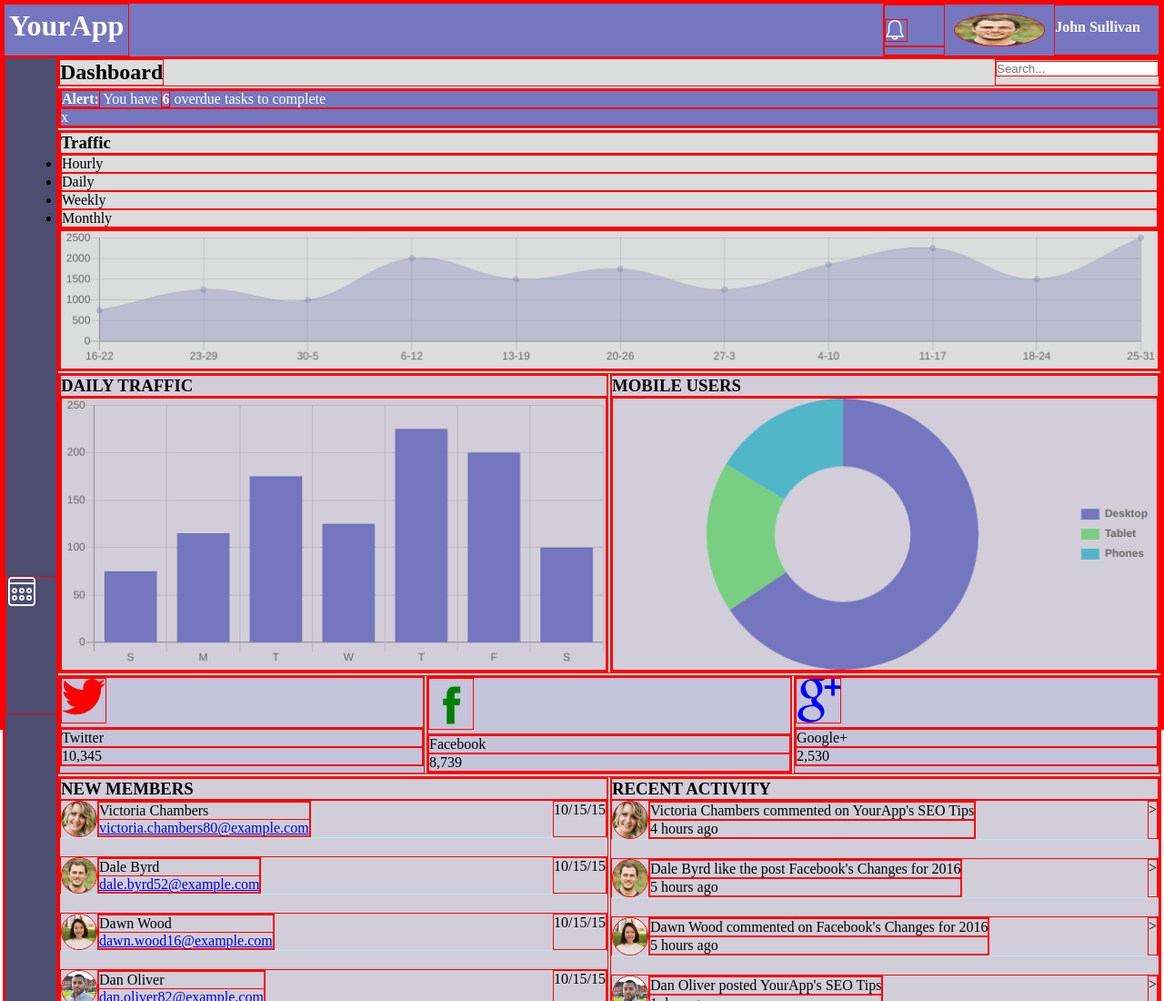
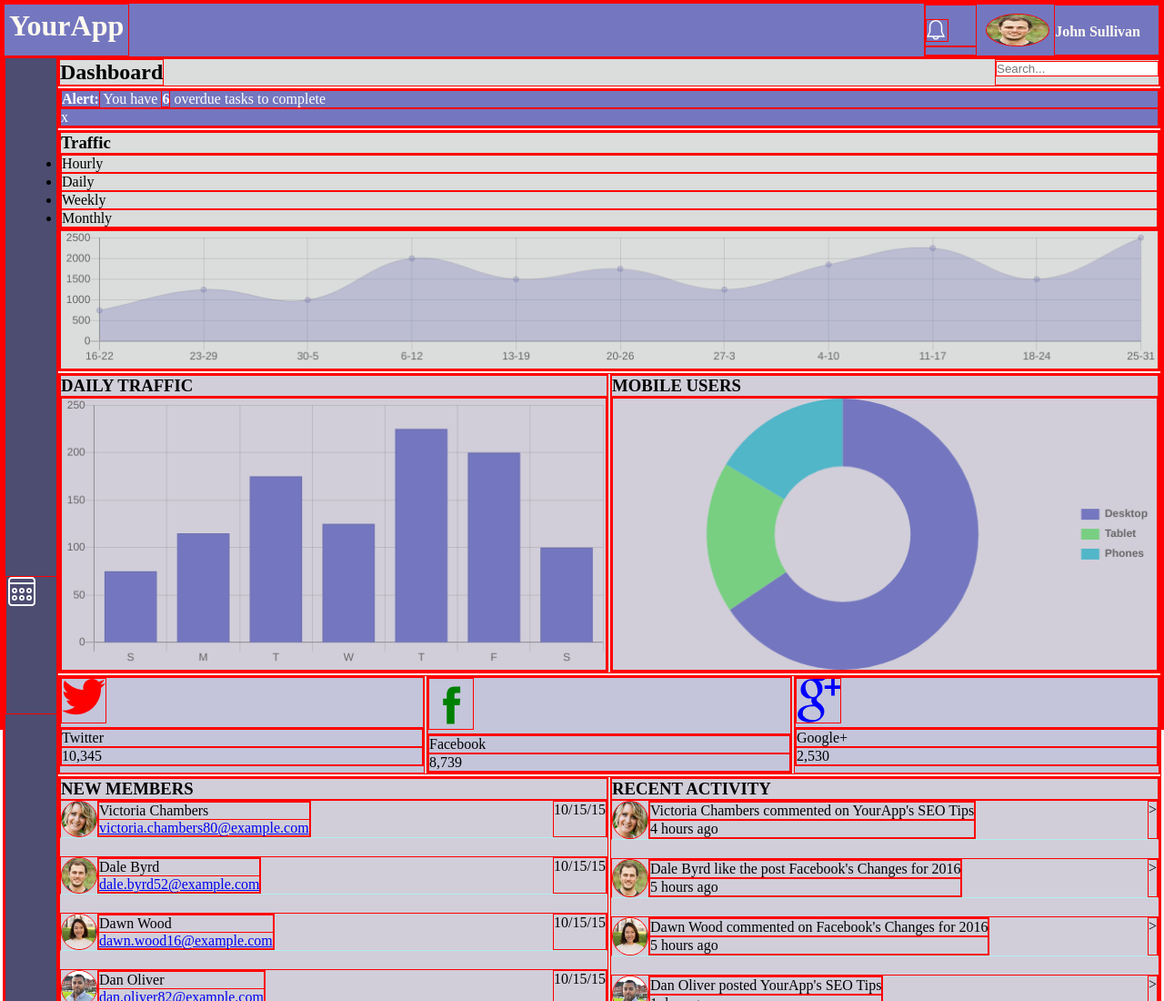
Before and after one commit to junior66/Techdegree-Project-7-1, a plain HTML site: page index.html in a window 1280 px wide. Shown: the top 1100 px of the page at 91% size. Drawn offline with nearby package versions, Linux system fonts and the light colour scheme.

Commit message:
Update styles.css

```diff
--- a/styles.css
+++ b/styles.css
@@ -34,12 +34,15 @@
 
     .header-img {
       border-radius: 50%;
-      margin: 10px;
-      width: 100px;
+      margin-top: 10px;
+      margin-bottom: 10px;
+      margin-right: 5px;
+      margin-left: 10px;
+      width: 70px;
     }
 
     .header-name {
-      padding-top: 15px;
+      padding-top: 20px;
       padding-right: 20px;
       color: #FFFAF0;
     }
@@ -69,7 +72,7 @@
     .bell {
       width: 25px;
       margin-top: 15px;
-      margin-right: 40px;
+      margin-right: 30px;
     }
 
 
```
